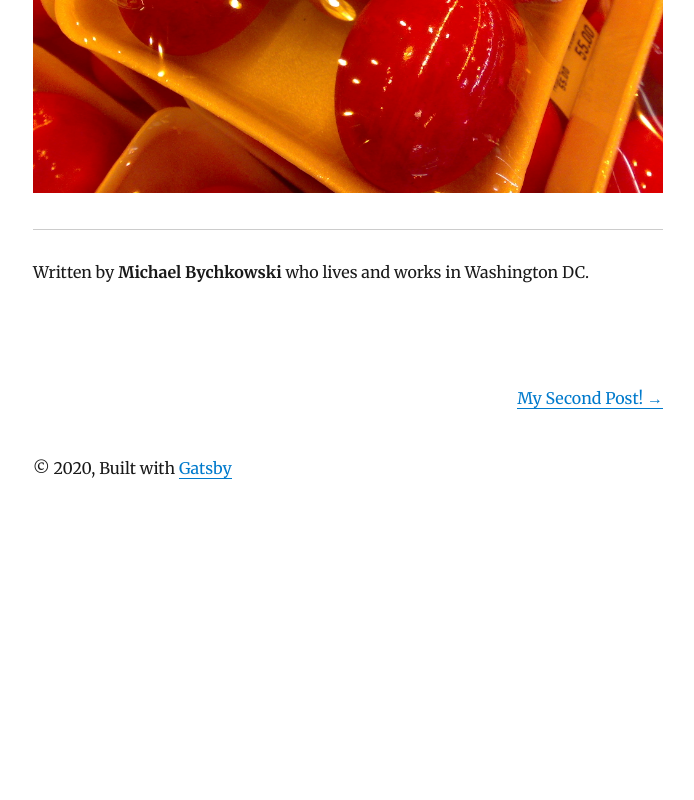
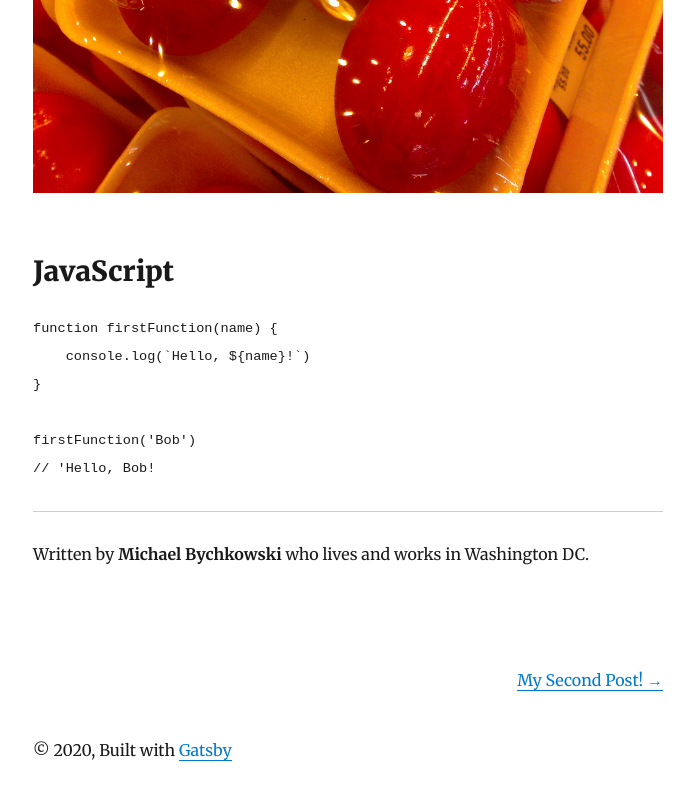
Before and after one commit to mbychkowski/blog, a Gatsby site: page /hello-world/ in a window 1280 px wide. Shown: the part 895-1695 px from the top of the page, without its empty margins (292-986 px from the left). Before the commit the page ends 1419 px from the top, so only its background shows below. Built offline with nearby package versions, Linux system fonts and the light colour scheme; Gatsby itself is replaced by a stand-in of ours; some packages are replaced by stand-ins of ours; code samples lack their colours.

Commit message:
Update index.md

````diff
--- a/content/blog/hello-world/index.md
+++ b/content/blog/hello-world/index.md
@@ -20,3 +20,13 @@ Oh, and here's a great quote from this Wikipedia on
 > firm-textured, round yolk that is bright orange-red in color.
 
 ![Chinese Salty Egg](./salty_egg.jpg)
+
+## JavaScript
+```javascript
+function firstFunction(name) {
+    console.log(`Hello, ${name}!`)
+}
+
+firstFunction('Bob')
+// 'Hello, Bob!
+```
````
